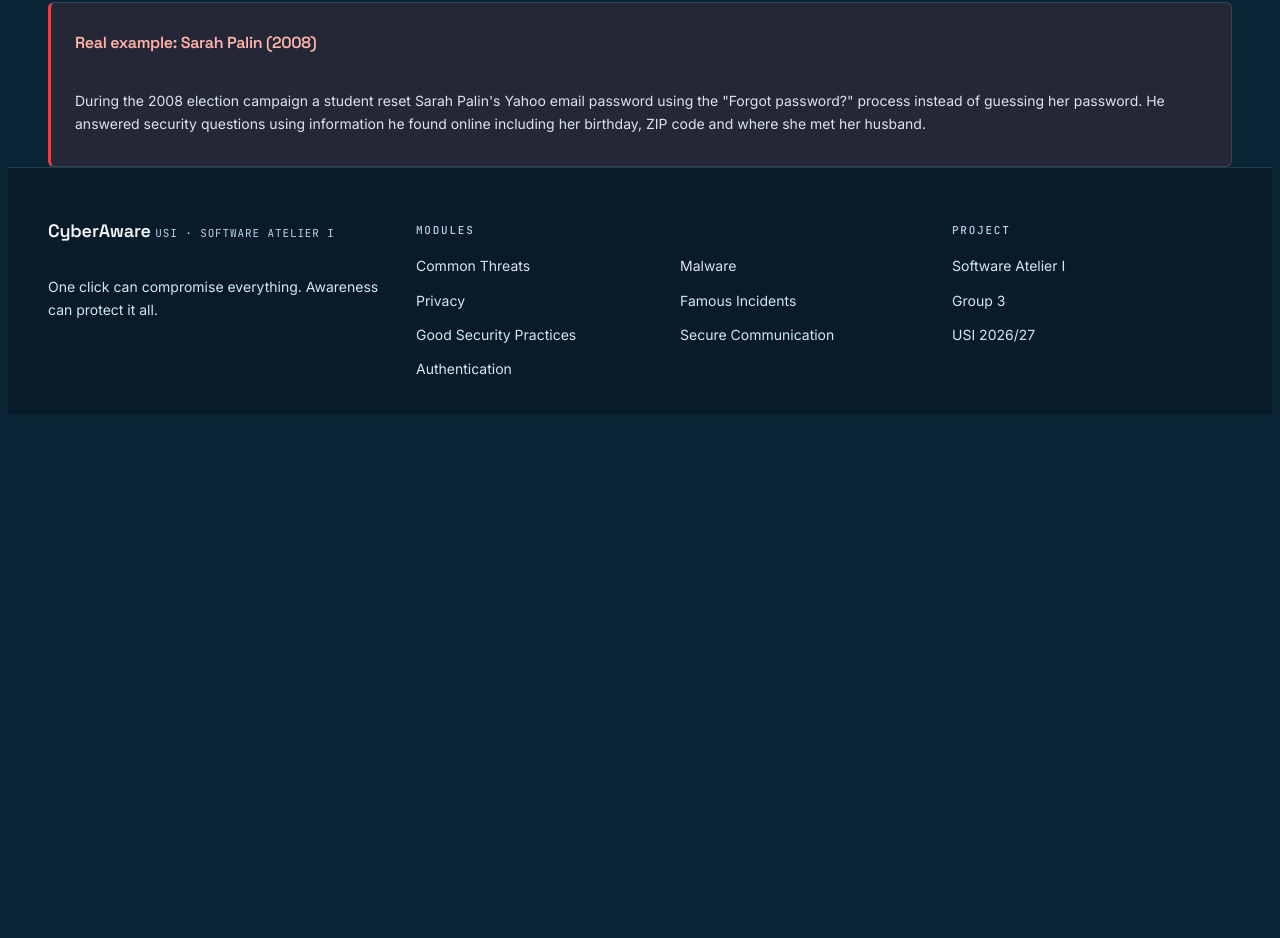
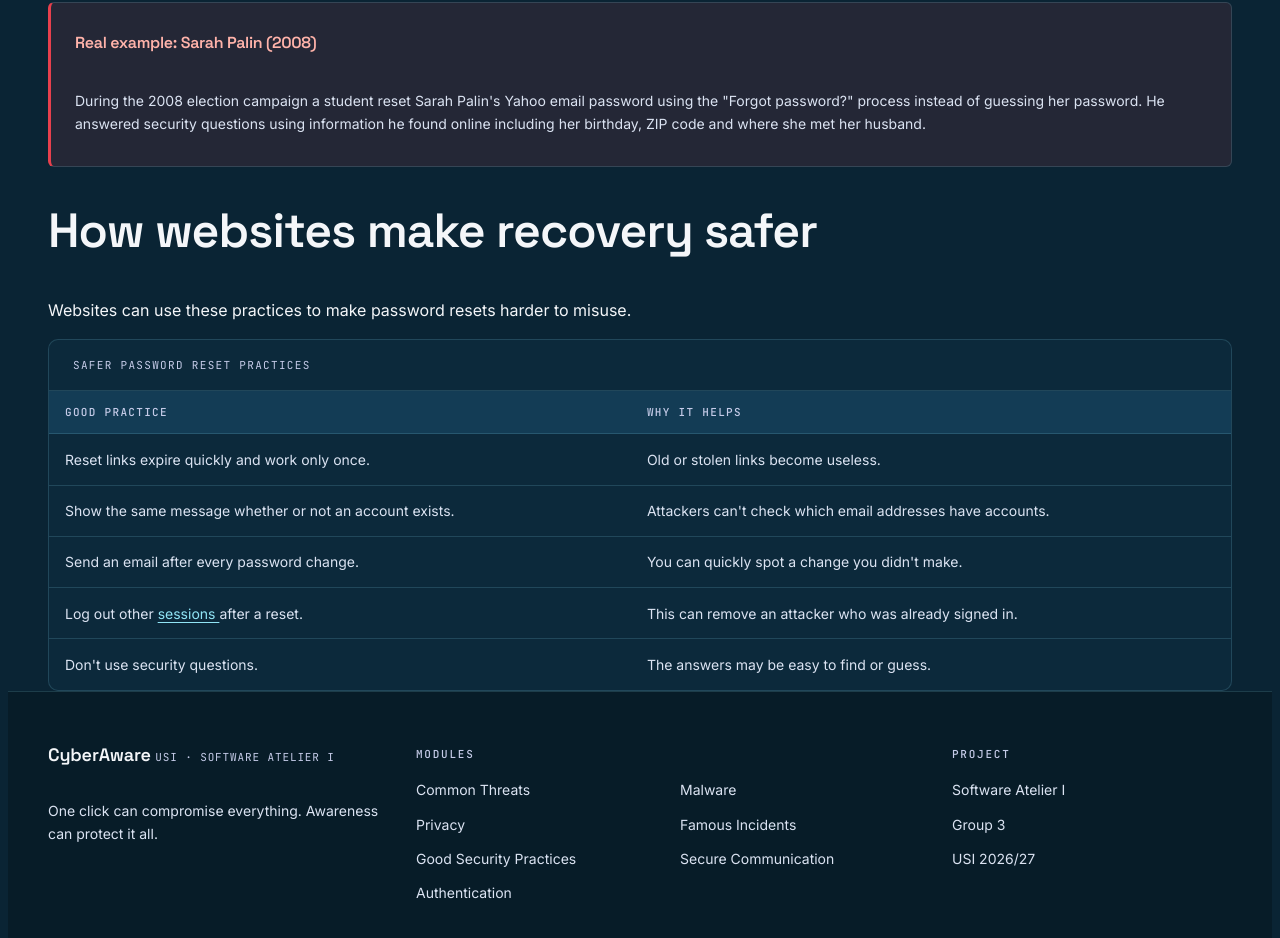
Before and after one commit to vittodevit/sa1, a plain HTML site: page ai-risk-authentication/account-recovery.html in a window 1280 px wide. Shown: the part 1272-2210 px from the top of the page. Before the commit the page ends 1694 px from the top, so only its background shows below. Drawn offline with Linux system fonts and the light colour scheme.

Commit message:
Add safer recovery table

```diff
--- a/ai-risk-authentication/account-recovery.html
+++ b/ai-risk-authentication/account-recovery.html
@@ -64,20 +64,63 @@
                 </li>
             </ol>
 
-                <p>Whoever controls the email account or phone number used for recovery may be able to reset your password.</p>
+            <p>Whoever controls the email account or phone number used for recovery may be able to reset your password.
+            </p>
 
             <h2>Why recovery is a weak point</h2>
             <p>Password recovery can create another way for attackers to take over an account.</p>
             <ul>
-                    <li><strong>Security questions:</strong> Answers about your birthday or where you were born may be easy to guess or find online.</li>
-                    <li><strong>SMS codes and SIM swapping:</strong> An attacker may trick your phone company into moving your number to their SIM card, so they receive your reset codes.</li>
-                    <li><strong>The recovery email:</strong> If someone gets into your email account they may use it to reset passwords for your other accounts.</li>
+                <li><strong>Security questions:</strong> Answers about your birthday or where you were born may be easy
+                    to guess or find online.</li>
+                <li><strong>SMS codes and SIM swapping:</strong> An attacker may trick your phone company into moving
+                    your number to their SIM card, so they receive your reset codes.</li>
+                <li><strong>The recovery email:</strong> If someone gets into your email account they may use it to
+                    reset passwords for your other accounts.</li>
             </ul>
 
             <div class="callout callout--danger">
                 <h3 class="callout__title">Real example: Sarah Palin (2008)</h3>
-                    <p>During the 2008 election campaign a student reset Sarah Palin's Yahoo email password using the "Forgot password?" process instead of guessing her password.
-                        He answered security questions using information he found online including her birthday, ZIP code and where she met her husband.</p>
+                <p>During the 2008 election campaign a student reset Sarah Palin's Yahoo email password using the
+                    "Forgot password?" process instead of guessing her password.
+                    He answered security questions using information he found online including her birthday, ZIP code
+                    and where she met her husband.</p>
+            </div>
+
+            <h2>How websites make recovery safer</h2>
+            <p>Websites can use these practices to make password resets harder to misuse.</p>
+
+            <div class="table-wrap">
+                <table class="data-table">
+                    <caption>Safer password reset practices</caption>
+                    <thead>
+                        <tr>
+                            <th scope="col">Good practice</th>
+                            <th scope="col">Why it helps</th>
+                        </tr>
+                    </thead>
+                    <tbody>
+                        <tr>
+                            <td>Reset links expire quickly and work only once.</td>
+                            <td>Old or stolen links become useless.</td>
+                        </tr>
+                        <tr>
+                            <td>Show the same message whether or not an account exists.</td>
+                            <td>Attackers can't check which email addresses have accounts.</td>
+                        </tr>
+                        <tr>
+                            <td>Send an email after every password change.</td>
+                            <td>You can quickly spot a change you didn't make.</td>
+                        </tr>
+                        <tr>
+                            <td>Log out other <a href="sessions-cookies.html">sessions </a>after a reset.</td>
+                            <td>This can remove an attacker who was already signed in.</td>
+                        </tr>
+                        <tr>
+                            <td>Don't use security questions.</td>
+                            <td>The answers may be easy to find or guess.</td>
+                        </tr>
+                    </tbody>
+                </table>
             </div>
 
 
```
Lines whose indentation alone changed are shown as unchanged.
